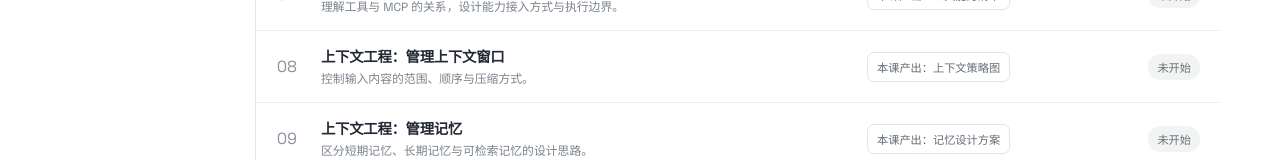
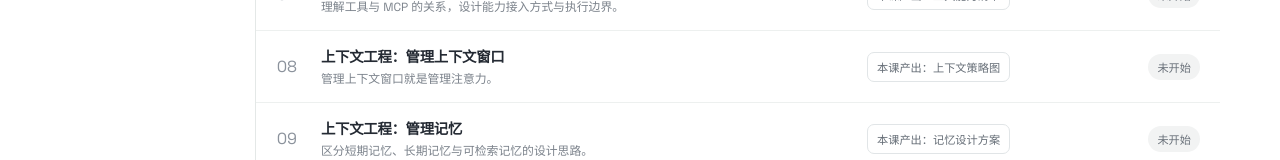
Before and after one commit to woaicat/personal, a Next.js app: page /zero-to-one/agent in a window 1280 px wide. Shown: the part 913-1073 px from the top of the page. Built offline with nearby package versions, Linux system fonts and the light colour scheme; no server answers.

Commit message:
fix(agent-course): update lesson 8 subtitle

```diff
--- a/components/agent-course/lessons/AgentEighthLessonPage.tsx
+++ b/components/agent-course/lessons/AgentEighthLessonPage.tsx
@@ -324,7 +324,7 @@ export default function AgentEighthLessonPage({ detail }: { detail: AgentLessonP
         <p>现实中的 Agent 产品，通常会组合使用上面几种方法，具体实现也会不断变化。</p>
         <div className={s.productTableWrap}><table className={s.productTable}><thead><tr><th>产品</th><th>上下文处理</th><th>阅读提示</th></tr></thead><tbody><tr><th>Codex</th><td>自动压缩后继续执行</td><td>窗口与阈值依模型、配置而定</td></tr><tr><th>Claude Code</th><td>压缩历史，保留重要状态</td><td>200K / 1M 等，依模型与配置而定</td></tr></tbody></table></div>
         <div className={s.references}><a href="https://openai.com/index/unrolling-the-codex-agent-loop/" target="_blank" rel="noreferrer">参考：OpenAI Agent Loop ↗</a><a href="https://code.claude.com/docs/en/how-claude-code-works" target="_blank" rel="noreferrer">Claude Code 官方文档 ↗</a><small>产品机制以当前官方说明为准。</small></div>
-        <div className={s.finalAttention}><strong>管理上下文窗口，就是管理注意力。</strong><p>Agent 每一步能看到什么、忘掉什么、压缩什么、什么时候重新找回来，都会直接影响它接下来的判断。</p></div>
+        <div className={s.finalAttention}><strong>管理上下文窗口就是管理注意力。</strong><p>Agent 每一步能看到什么、忘掉什么、压缩什么、什么时候重新找回来，都会直接影响它接下来的判断。</p></div>
       </AgentLessonSection>
     </AgentLessonShell>
   );
--- a/content/agent-course/curriculum.ts
+++ b/content/agent-course/curriculum.ts
@@ -74,7 +74,7 @@ export const agentCurriculum: AgentStage[] = [
       {
         id: "08",
         title: "上下文工程：管理上下文窗口",
-        summary: "控制输入内容的范围、顺序与压缩方式。",
+        summary: "管理上下文窗口就是管理注意力。",
         output: "上下文策略图",
         whyItMatters: "上下文不是越多越好，相关信息的选择、排序和压缩会直接影响回答质量与成本。",
         caseApplication: "为当前对话、用户信息、订单信息和平台规则安排优先级，并设计超长对话的处理方式。"
--- a/content/agent-course/lesson-page-details.ts
+++ b/content/agent-course/lesson-page-details.ts
@@ -133,7 +133,7 @@ export const agentLessonPageDetails: Record<string, AgentLessonPageDetail> = {
   "08": {
     id: "08",
     title: "上下文工程：管理上下文窗口",
-    subtitle: "管理上下文窗口，就是管理注意力。",
+    subtitle: "管理上下文窗口就是管理注意力。",
     duration: "18 分钟",
     series: "从 0 到 1 设计一个 Agent",
     keyPoints: [
```
